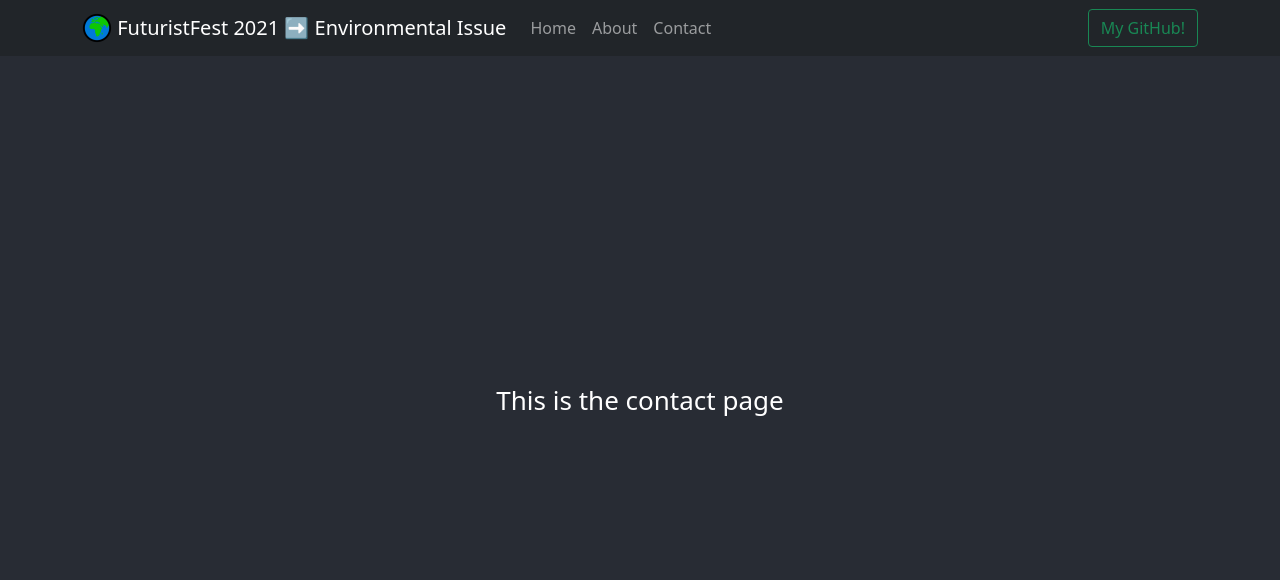
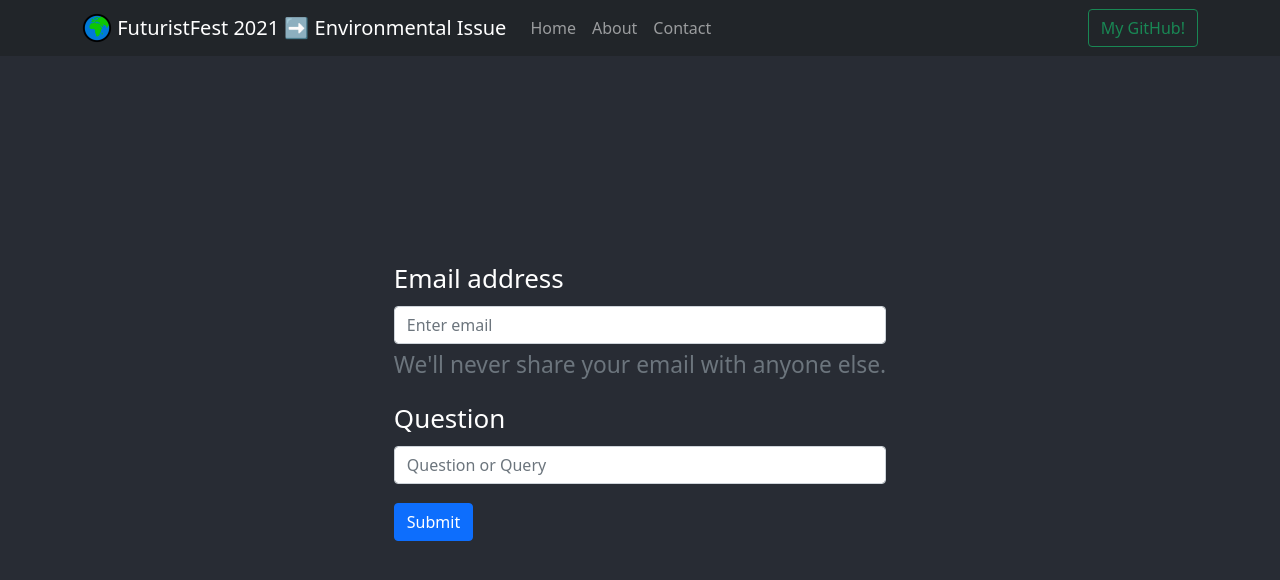
Before and after one commit to 71xn/futuristfest, a React (Create React App) app: page /contact in a window 1280 px wide. Shown: the top 580 px of the page. Built offline with nearby package versions, Linux system fonts and the light colour scheme.

Commit message:
learnt how to make forms that just work

```diff
--- /dev/null
+++ b/src/components/ContactForm.js
@@ -0,0 +1,42 @@
+import React from "react";
+import { useForm } from "react-hook-form";
+import { Form, Button } from "react-bootstrap";
+import "../styles/ContactForm.css";
+
+export default function ContactForm() {
+	const {
+		register,
+		handleSubmit,
+		formState: { errors },
+	} = useForm();
+	const onSubmit = (data) => console.log(data);
+	console.log(errors);
+
+	return (
+		<Form onSubmit={handleSubmit(onSubmit)}>
+			<Form.Group className="mb-3" controlId="formBasicEmail">
+				<Form.Label>Email address</Form.Label>
+				<Form.Control
+					type="email"
+					placeholder="Enter email"
+					{...register("Email", { required: true, pattern: /^\S+@\S+$/i })}
+				/>
+				<Form.Text className="text-muted">
+					We'll never share your email with anyone else.
+				</Form.Text>
+			</Form.Group>
+
+			<Form.Group className="mb-3" controlId="formBasicText">
+				<Form.Label>Question</Form.Label>
+				<Form.Control
+					type="text"
+					placeholder="Question or Query"
+					{...register("Question", { required: true })}
+				/>
+			</Form.Group>
+			<Button variant="primary" type="submit">
+				Submit
+			</Button>
+		</Form>
+	);
+}
--- /dev/null
+++ b/src/components/Form.js
@@ -0,0 +1,41 @@
+import React from "react";
+import { useForm } from "react-hook-form";
+import { Form, Button } from "react-bootstrap";
+
+export default function App() {
+	const {
+		register,
+		handleSubmit,
+		formState: { errors },
+	} = useForm();
+	const onSubmit = (data) => console.log(data);
+	console.log(errors);
+
+	return (
+		<Form onSubmit={handleSubmit(onSubmit)}>
+			<Form.Group className="mb-3" controlId="formBasicEmail">
+				<Form.Label>Email address</Form.Label>
+				<Form.Control
+					type="email"
+					placeholder="Enter email"
+					{...register("Email", { required: true, pattern: /^\S+@\S+$/i })}
+				/>
+				<Form.Text className="text-muted">
+					We'll never share your email with anyone else.
+				</Form.Text>
+			</Form.Group>
+
+			<Form.Group className="mb-3" controlId="formBasicText">
+				<Form.Label>Question</Form.Label>
+				<Form.Control
+					type="text"
+					placeholder="Question or Query"
+					{...register("Question", { required: true })}
+				/>
+			</Form.Group>
+			<Button variant="primary" type="submit">
+				Submit
+			</Button>
+		</Form>
+	);
+}
--- a/src/pages/Contact.js
+++ b/src/pages/Contact.js
@@ -1,7 +1,15 @@
 // https://www.webtips.dev/react-contact-form-without-backend
 
+import React from "react";
+import ContactForm from "../components/ContactForm";
+import "bootstrap/dist/css/bootstrap.min.css";
+
 function Contact() {
-	return <header>This is the contact page</header>;
+	return (
+		<div className="ContactFormClass">
+			<ContactForm />
+		</div>
+	);
 }
 
 export default Contact;
--- a/src/pages/Main.js
+++ b/src/pages/Main.js
@@ -1,5 +1,6 @@
 import { Alert } from "react-bootstrap";
 import "../styles/Main.css";
+import Form from "../components/Form";
 
 function Main() {
 	return (
@@ -13,6 +14,7 @@ function Main() {
 					<a href="/contact">here</a>.
 				</p>
 			</Alert>
+			<br />
 		</div>
 	);
 }
--- a/src/styles/App.css
+++ b/src/styles/App.css
@@ -1,5 +1,4 @@
 .App {
-  text-align: center;
 	background-color: #282c34;
 	min-height: 100vh;
 	display: flex;
@@ -10,7 +9,6 @@
 	color: white;
 }
 
-
 .App-link {
 	color: #61dafb;
 }
--- /dev/null
+++ b/src/styles/ContactForm.css
@@ -0,0 +1,3 @@
+.ContactFormClass {
+	text-align: left;
+}
```
Lines whose indentation alone changed are shown as unchanged.
